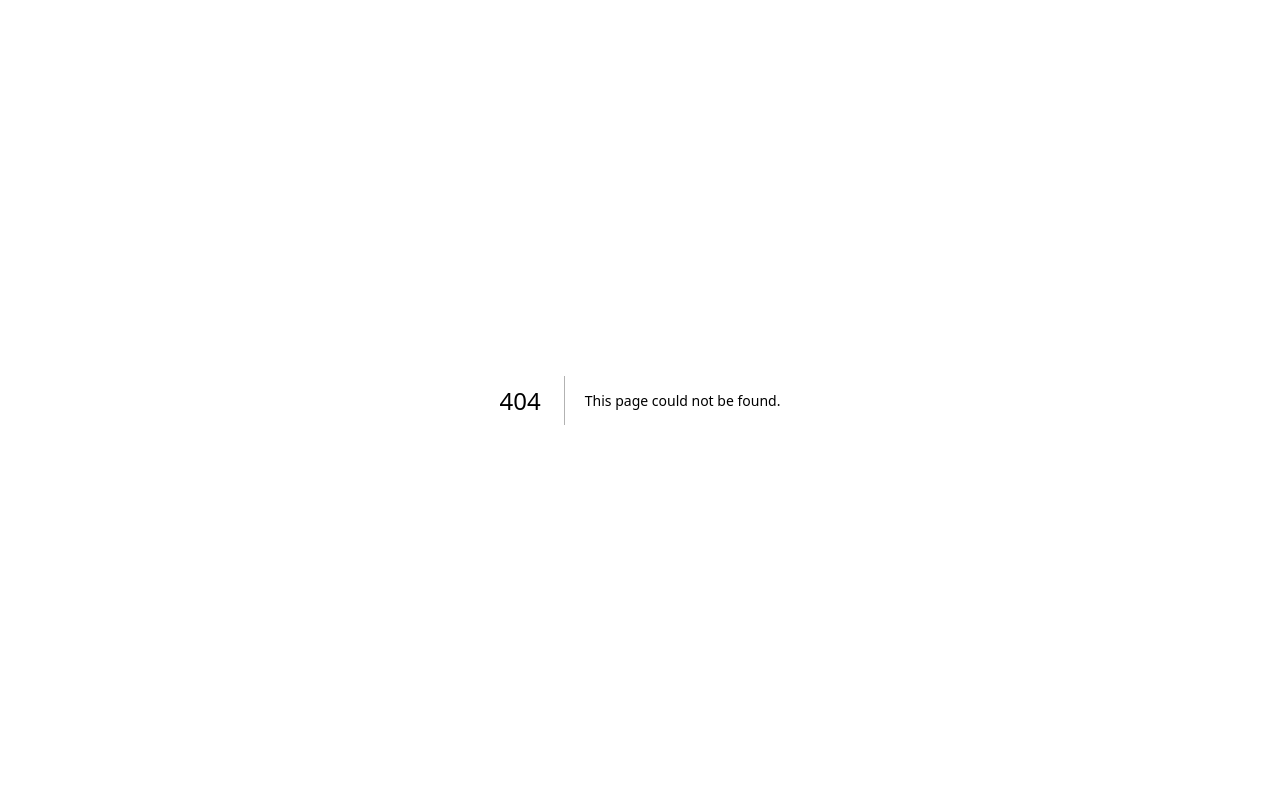
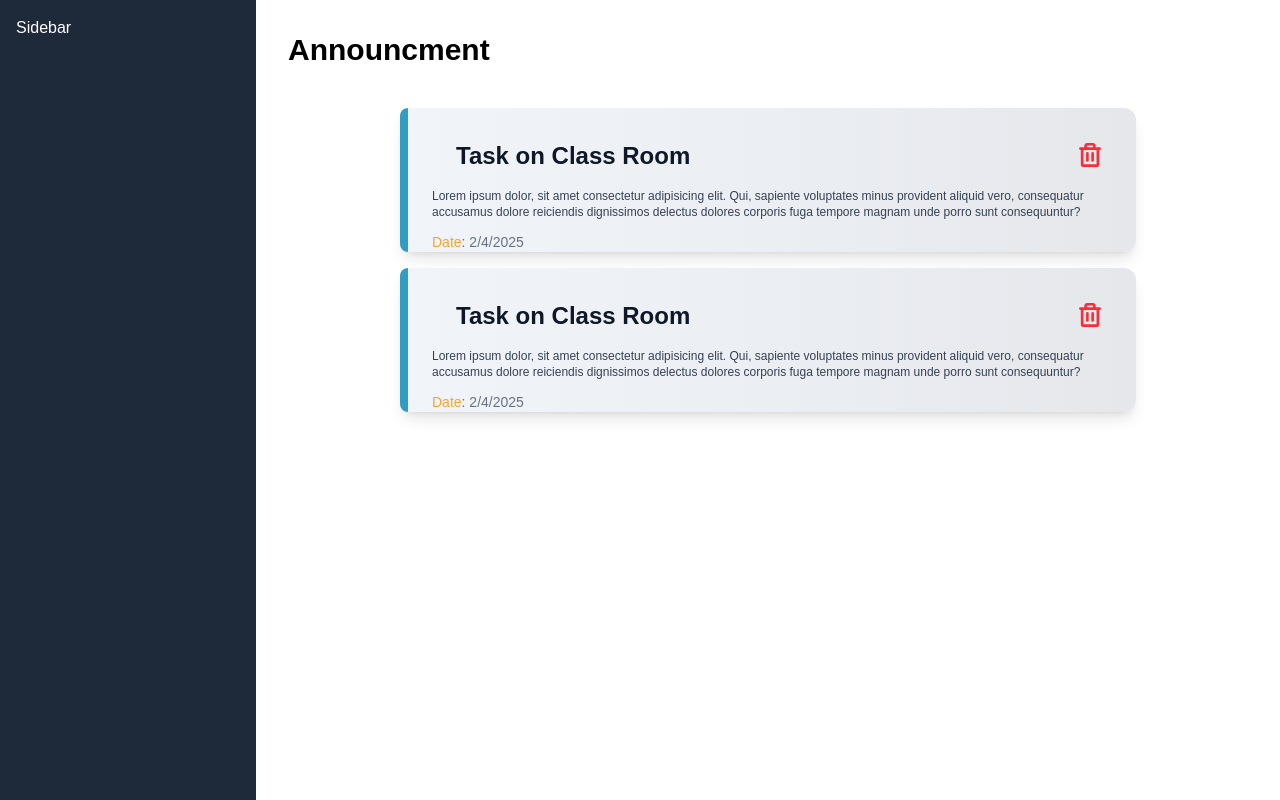
Before and after one commit to AbdallahShnaino/GSGLearnGate, a Next.js app: page /CoMentor/Announcment in a window 1280 px wide. Before the commit this address had no page. Built offline with nearby package versions, Linux system fonts and the light colour scheme.

Commit message:
LEAR-3 push card announcnent style and edit table style

```diff
--- /dev/null
+++ b/app/CoMentor/Announcment/page.tsx
@@ -0,0 +1,22 @@
+import AnnouncmentTable from '@/components/AnnouncmentTable/AnnouncmentTable'
+import SideBar from '@/components/SideBar/SideBar'
+import React from 'react'
+
+const page = () => {
+  return (
+    <div>
+        <div className="flex min-h-screen">
+      <SideBar />
+    {/* Main Content */}
+    <div className="flex-1 p-8">
+      <h1 className="text-3xl font-bold mb-6">Announcment</h1>
+
+      {/* Use Table Component */}
+     <AnnouncmentTable />
+    </div>
+  </div>
+    </div>
+  )
+}
+
+export default page
--- /dev/null
+++ b/app/CoMentor/DashBoard/page.tsx
@@ -0,0 +1,14 @@
+import React from 'react'
+
+const page = () => {
+  return (
+
+      <div className="absolute w-[100px] h-[97.4px] left-[261.38px] top-[186.57px] bg-gradient-to-r from-purple-600 to-blue-500 rounded-lg p-5 shadow-xl flex flex-col justify-center items-center">
+      <h3 className="text-white text-xl mb-2">Total</h3>
+      <p className="text-white text-3xl font-bold">{23}</p>
+    </div>
+
+  )
+}
+
+export default page;
--- a/app/page.tsx
+++ b/app/page.tsx
@@ -6,6 +6,8 @@ export default function Home() {
     <div className="grid grid-rows-[20px_1fr_20px] items-center justify-items-center min-h-screen p-8 pb-20 gap-16 sm:p-20 font-[family-name:var(--font-geist-sans)]">
 
        <Link href="/CoMentor/AttendedPage">CoMentor</Link>
+       <Link href="/CoMentor/Announcment">CoMentor</Link>
+       <Link href="/CoMentor/DashBoard">CoMentor</Link>
 </div>
   );
 }
--- /dev/null
+++ b/components/AnnouncmentCard/AnnouncmentCard.tsx
@@ -0,0 +1,34 @@
+
+import { Trash } from '@phosphor-icons/react/dist/ssr';
+import React from 'react'
+
+const AnnouncmentCard = () => {
+  return (
+    <div>
+      <li className="relative p-6 md:p-8 rounded-xl shadow-lg bg-gradient-to-r from-[#f1f5f9] to-[#e5e7eb] hover:bg-gray-100 transition-all duration-300 ease-in-out transform hover:scale-110 cursor-pointer">
+  <div className="absolute left-0 top-0 bottom-0 w-2 bg-[#319DC4] rounded-l-xl"></div> {/* الحافة المائلة */}
+  <div className="flex flex-col sm:flex-row justify-between items-center mb-4 pl-6">
+    <h3 className="text-2xl sm:text-xl md:text-2xl font-semibold text-gray-900 hover:text-[#FFA41F] transition-all duration-300 ease-in-out">
+      Task on Class Room
+    </h3>
+    <button
+      className="text-red-500 hover:text-red-700 cursor-pointer transition-colors duration-300 ease-in-out"
+    >
+      <Trash size={28} weight="bold" />
+    </button>
+  </div>
+  <p className="text-gray-700 mt-2 text-xs sm:text-sm md:text-xs line-clamp-3">
+    Lorem ipsum dolor, sit amet consectetur adipisicing elit. Qui, sapiente voluptates minus provident aliquid vero, consequatur accusamus dolore reiciendis dignissimos delectus dolores corporis fuga tempore magnam unde porro sunt consequuntur?
+  </p>
+  <div className="flex flex-col sm:flex-row items-center mt-3 fixed">
+    <span className="text-sm text-[#FFA41F] font-medium">Date</span>
+    <span className="text-sm text-gray-500">: 2/4/2025</span>
+  </div>
+</li>
+
+
+    </div>
+  )
+}
+
+export default AnnouncmentCard
--- a/components/AnnouncmentTable/AnnouncmentTable.tsx
+++ b/components/AnnouncmentTable/AnnouncmentTable.tsx
@@ -1,11 +1,18 @@
-import React from 'react'
+import AnnouncmentCard from "../AnnouncmentCard/AnnouncmentCard";
+
 
 const AnnouncmentTable = () => {
-  return (
-    <div>
 
-    </div>
-  )
+
+      return (
+        <div className="max-w-3xl mx-auto p-4">
+          <ul className="space-y-4">
+            <AnnouncmentCard />
+            <AnnouncmentCard />
+          </ul>
+        </div>
+      );
+
 }
 
 export default AnnouncmentTable
--- a/components/AttendenTabel/AttendedTable.tsx
+++ b/components/AttendenTabel/AttendedTable.tsx
@@ -8,16 +8,6 @@ const AttendedTable = () => {
   const [searchTerm, setSearchTerm] = useState('');
   const [Absent, setAbsent] = useState(0);
   const [status, setStatus] = useState('Attended');
-  const [Notify, setNotify] = useState(false);
-  const handleNotify = () => {
-    if(!Notify)
-    setNotify(true);
-    else
-    cancelNotification();
-  }
-  const cancelNotification = () => {
-    setNotify(false);
-};
   const addAbsent = () => {
     setAbsent(Absent + 1);
 
@@ -46,9 +36,9 @@ const AttendedTable = () => {
 
   return (
     <div className="container mx-auto p-4">
-      <div className="max-w-3xl mx-auto bg-white shadow-md rounded-lg overflow-hidden">
+      <div className="max-w-4xl mx-auto bg-white shadow-md rounded-lg overflow-hidden">
         {/* Search & Actions */}
-        <div className="flex items-center justify-between flex-wrap space-y-4 md:space-y-0 p-4 bg-gray-50 dark:bg-gray-900">
+        <div className="flex items-center justify-between flex-wrap space-y-4 md:space-y-0 p-4 bg-[#E99375]">
 
           {/* Search Bar */}
           <div className="relative">
@@ -70,7 +60,7 @@ const AttendedTable = () => {
         {/* Table */}
         <div className="overflow-x-auto">
           <table className="w-full text-sm text-left text-gray-500">
-            <thead className="text-xs text-gray-700 uppercase bg-gray-100">
+            <thead className="text-xs text-gray-700 uppercase bg-gray-100 ">
               <tr>
 
 
@@ -79,16 +69,17 @@ const AttendedTable = () => {
                 <th className="px-6 py-3">Absent</th>
                 <th className="px-6 py-3">Status</th>
                 <th className="px-6 py-3">Notification</th>
+                <th className="px-6 py-3">Cancel</th>
                 <th className="px-6 py-3">Modify Absences</th>
               </tr>
             </thead>
             <tbody>
-            <tr className="bg-white border-b hover:bg-gray-50 h-full items-center">
+            <tr className="bg-white border-b hover:bg-gray-50 h-full ">
                 <td className="flex items-center px-6 py-1.5 text-gray-900">
                     <Image className="rounded-full" src={"/docs/images/people/profile-picture-4.jpg"} alt="User" width={20} height={20}/>
                     <div className="ml-3">
                     <div className="text-base font-semibold">Neil Sims</div>
-                    <div className="text-gray-500">neil.sims@flowbite.com</div>
+                    <div className="text-gray-500 text-xs">neil.sims@flowbite.com</div>
                     </div>
                 </td>
                 <td className="px-6 py-1.5 table-cell align-middle ">{Absent}</td>
@@ -97,16 +88,20 @@ const AttendedTable = () => {
                         {status}
                     </div>
                 </td>
-                <td className="px-6 py-1.5 table-cell align-middle">
-                    <button className={`${!Notify?'text-green-700':'text-red-600'} cursor-pointer`} onClick={handleNotify}>{Notify ? "Cancel" : "Notify"}</button>
+                <td className="px-6 py-1.5 table-cell align-middle ">
+                    <button className="text-green-600 cursor-pointer m-0.5">Notify</button>
 
 
+                </td>
+                <td className="px-6 py-1.5 table-cell align-middle">
+                <button className="text-red-600 cursor-pointer">Cancel</button>
                 </td>
                 <td className="px-6 py-1.5 table-cell align-middle">
                     <div className="flex  gap-3">
                     <button>
                     <Plus
                         size={27}
+                        weight="bold"
                         className="bg-[#393E46] text-white rounded-md p-2 transform transition-transform duration-300 hover:scale-110 cursor-pointer"
                         onClick={addAbsent}
                     />
@@ -114,7 +109,8 @@ const AttendedTable = () => {
                     <button>
                     <Minus
                     size={27}
-                    className=" text-[#393E46] bg-[#00ADB5] rounded-md p-2 transform transition-transform duration-300 hover:scale-110 cursor-pointer"
+                    weight="bold"
+                    className=" text-[#393E46] bg-[#319DC4] rounded-md p-2 transform transition-transform duration-300 hover:scale-110 cursor-pointer"
                     onClick={removeAbsent}
                     />
                     </button>
--- a/hooks/useSearch.ts
+++ /dev/null
@@ -1,16 +0,0 @@
-import { useState, useMemo } from "react";
-
-function useSearch<T>(data: T[], searchField: keyof T) {
-  const [searchTerm, setSearchTerm] = useState("");
-
-
-  const filteredData = useMemo(() => {
-    return data.filter((item) =>
-      String(item[searchField]).toLowerCase().includes(searchTerm.toLowerCase())
-    );
-  }, [searchTerm, data, searchField]);
-
-  return { searchTerm, setSearchTerm, filteredData };
-}
-
-export default useSearch;
```
Also changed, not shown: app/CoMentor/Task/page.tsx (deleted), hooks/counter.tsx (deleted).
